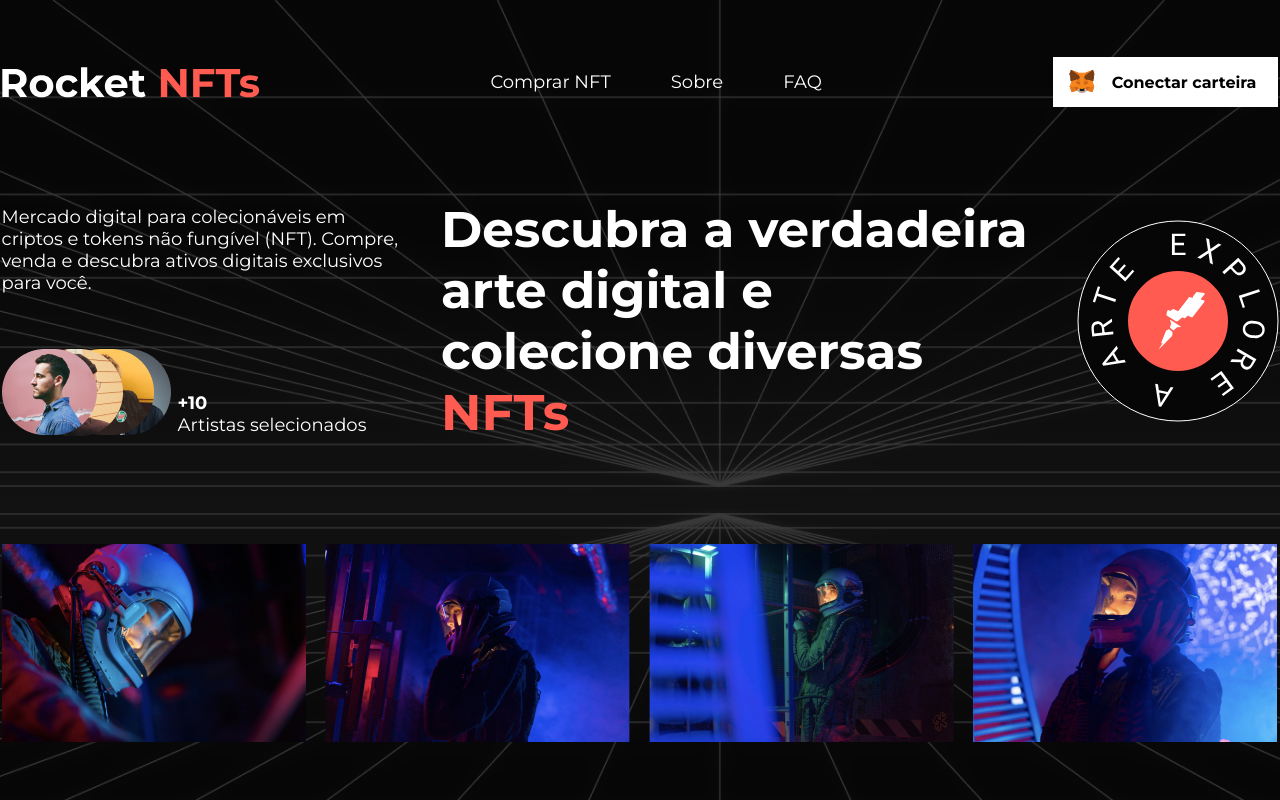
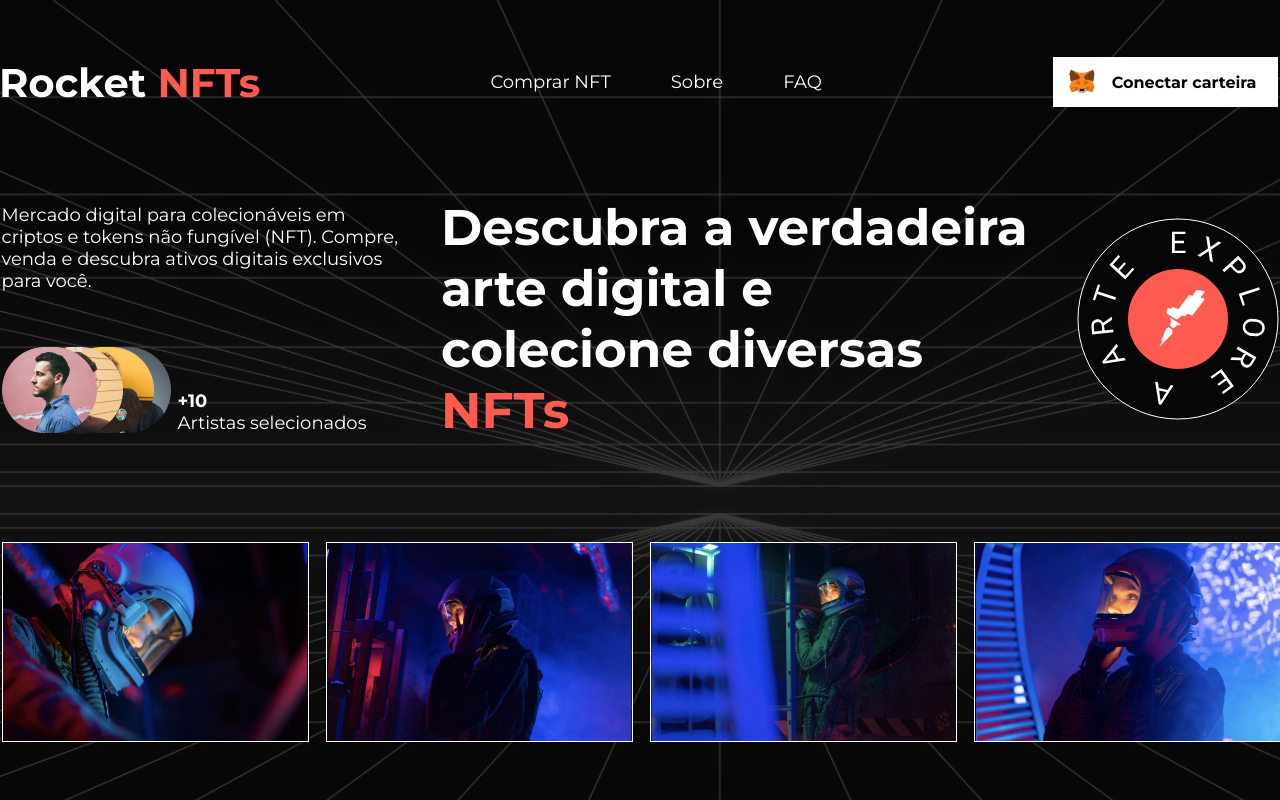
Before and after one commit to saulocode1/rocket-nft-react, a React (Create React App) app: page / in a window 1280 px wide. Shown: the top 800 px of the page. Built offline with nearby package versions, Linux system fonts and the light colour scheme.

Commit message:
Add border image

```diff
--- a/src/Sections/Home/HomeGrid/HomeGrid.jsx
+++ b/src/Sections/Home/HomeGrid/HomeGrid.jsx
@@ -1,6 +1,8 @@
 import styled from "styled-components";
 
-export const GridImage = styled.img.attrs((props) => ({ src: props.src }))``;
+export const GridImage = styled.img.attrs((props) => ({ src: props.src }))`
+    border: 1px solid var(--border-color);
+`;
 
 export const GridDiv = styled.div`
     width: 1277px;
--- a/src/globalStyled.js
+++ b/src/globalStyled.js
@@ -19,6 +19,7 @@ const GlobalStyled = createGlobalStyle`
         --card-color: #252525;
         --text-color: #fff;
         --button-color: #fff;
+        --border-color: #fff;
         --subtitle-color: #5a5757;
         --black-text: #000;
         --color-input: #0D0D0D;
```
